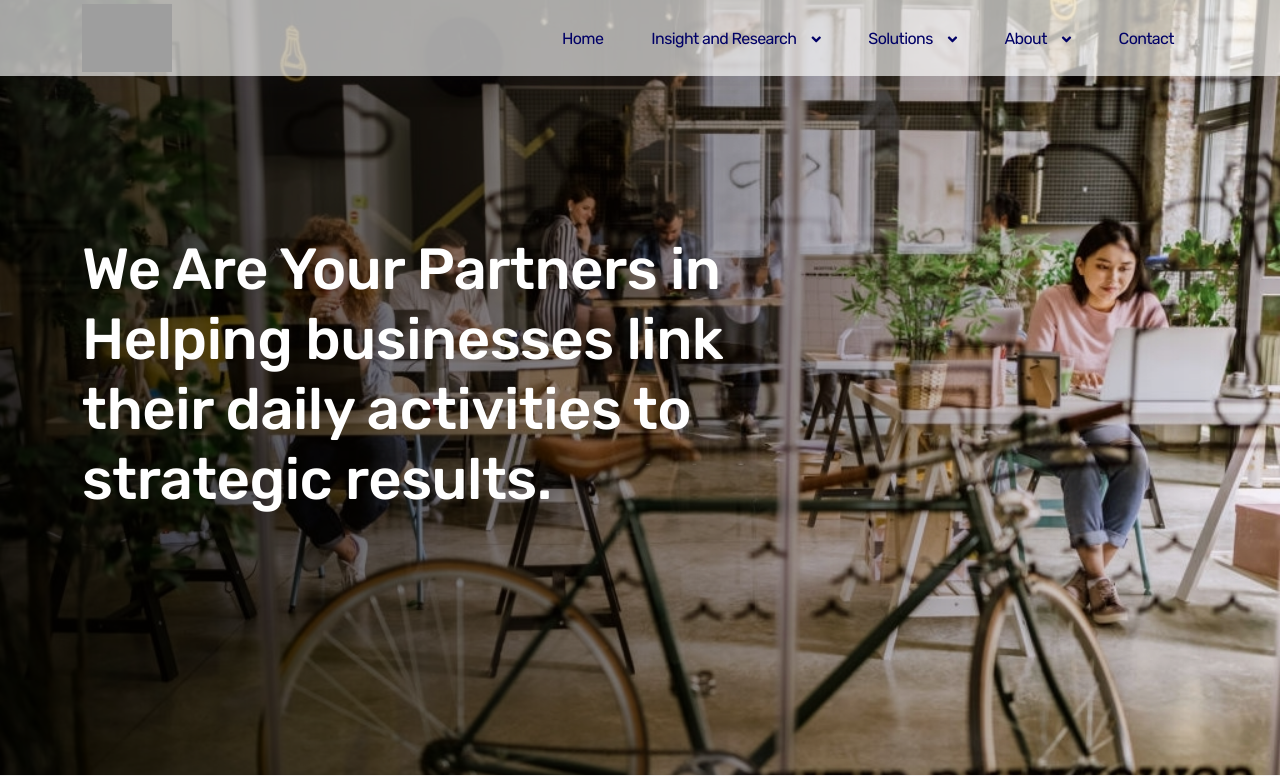
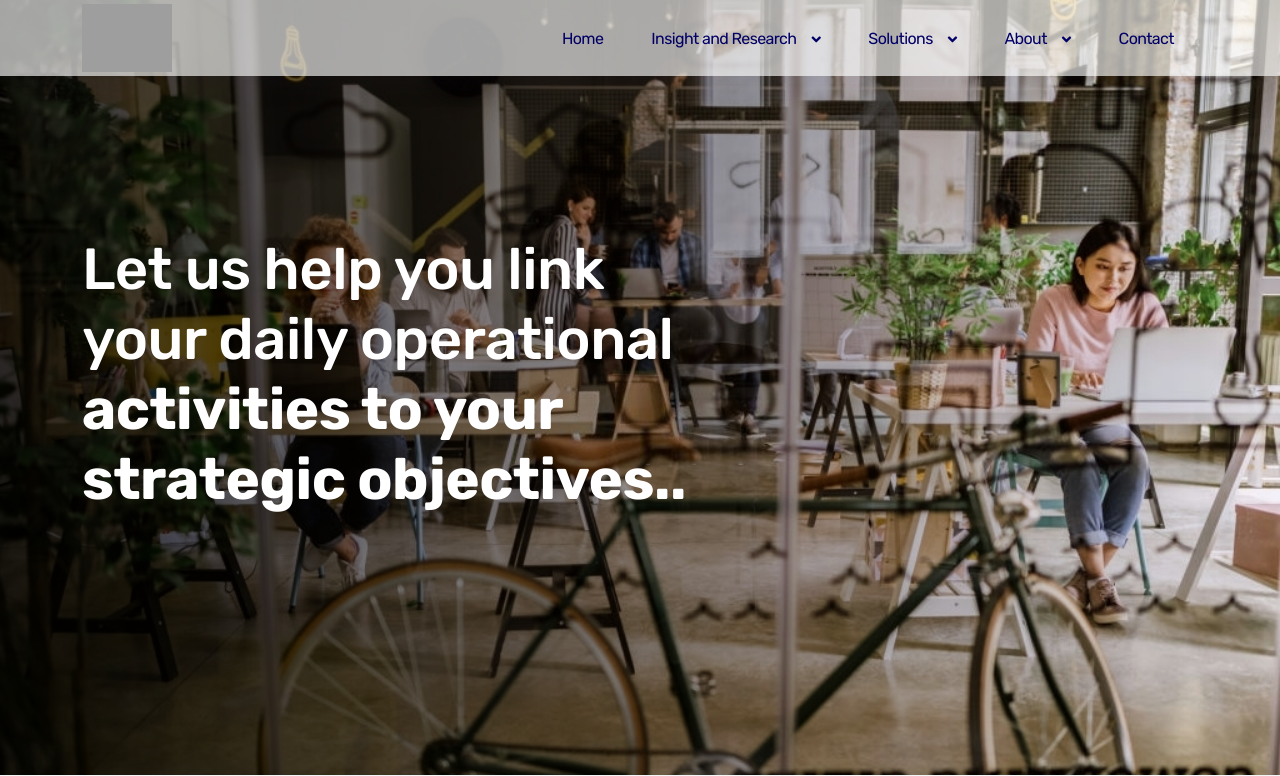
Before and after one commit to MARKOTHEDEV/savvyngVersion2, a Django app: page / in a window 1280 px wide. Shown: the top 776 px of the page. Run offline with Django 3.2, Linux system fonts and the light colour scheme; data that the repository does not hold is empty; some libraries are stand-ins or nearby versions; grey boxes are pictures that could not be loaded.

Commit message:
updated the heading tag of the index page hero section

```diff
--- a/template/home-agency.html
+++ b/template/home-agency.html
@@ -17,7 +17,9 @@
               <!-- <h1 class="welcome-content--l3__sub-title text-gorse" data-aos="fade-up" data-aos-duration="500" data-aos-once="true">Try our 14 days free trial</h1> -->
 
               <h1 class="welcome-content--l3__title" data-aos="fade-up" data-aos-duration="500" data-aos-delay="300" data-aos-once="true">
-                We Are Your Partners in Helping businesses link their daily activities to strategic results.
+                Let us help you link your daily operational <strong>
+                  activities to your strategic objectives..
+                </strong>
               </h1>
               <!-- <p class="welcome-content--l3__descriptions" data-aos="fade-up" data-aos-duration="500" data-aos-delay="500" data-aos-once="true">When, while lovely valley teems with vapour around
                 meand <br class="d-none d-sm-block">
```
